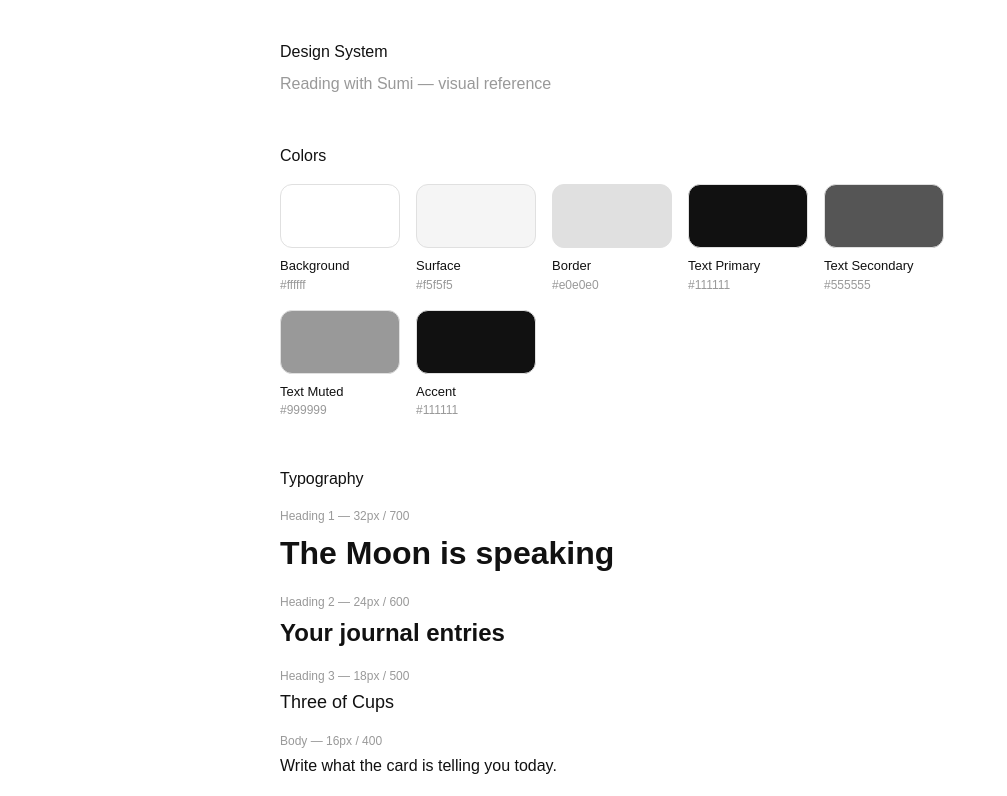
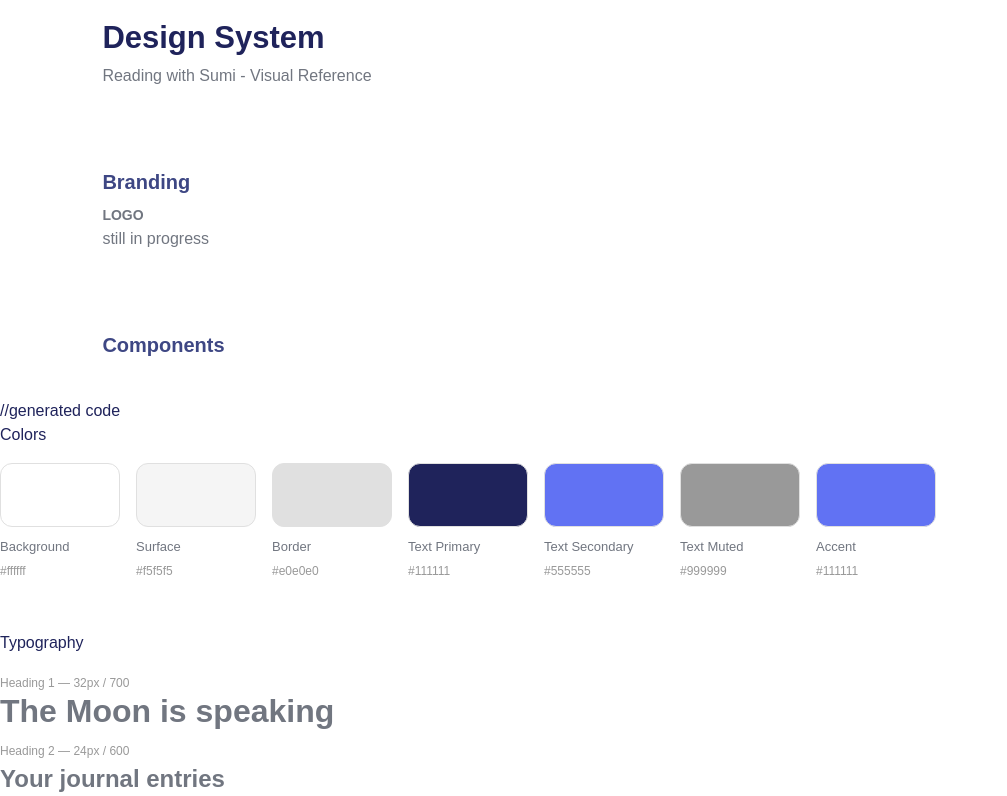
Before and after one commit to hellomaddie-UwU/Tarot_Journal_Web_App, a React (Vite) app: page /design-system in a window 1280 px wide. Shown: the top 796 px of the page, without its empty margins (0-1007 px from the left). Built offline with nearby package versions, Linux system fonts and the light colour scheme.

Commit message:
init design system revision

```diff
--- a/src/index.css
+++ b/src/index.css
@@ -7,10 +7,17 @@
   --color-bg: #ffffff;
   --color-surface: #f5f5f5;
   --color-border: #e0e0e0;
-  --color-text-primary: #111111;
-  --color-text-secondary: #555555;
+  --color-text-primary: #1F235B;
+  --color-text-secondary: #6172f3;
+  --color-text-body: #717680;
   --color-text-muted: #999999;
-  --color-accent: #111111;
+  --color-accent: #6172f3;
+
+  --indigo-900: #2D3282;
+
+  --grayblue-800: #293056;
+  --grayblue-700: #363F72;
+  --grayblue-600: #3E4784;;
 
   /* Typography */
   --font-base: 'Poppins', sans-serif;
@@ -29,3 +36,36 @@ body {
   background-color: var(--color-bg);
   color: var(--color-text-primary);
 }
+
+/*Containers*/
+  .top-section-container {padding: 20px 8% 40px 8%;}
+  .section-container {padding: 40px 8%;}
+
+/*Typography*/
+h1, h2, h3, h4, h5, h6 {color: var(--color-text-primary);}
+
+h4 {
+  font-size: 31px;
+  font-weight: 600;
+  line-height: 36px;
+}
+
+h6 {
+  font-size: 20px;
+  font-weight: 600;
+  line-height: 28px;
+  color: var(--grayblue-600);
+}
+
+P {
+  color: var(--color-text-body);
+  font-size: 16px;
+  line-height: 24px;
+  font-weight: 400;
+}
+
+.md-text {
+  font-size: 14px;
+  font-weight: 600;
+  line-height: 23px;
+}
--- a/src/pages/DesignSystem.jsx
+++ b/src/pages/DesignSystem.jsx
@@ -1,11 +1,22 @@
 function DesignSystem() {
   return (
-    <div style={{ padding: '40px', maxWidth: '800px', margin: '0 auto' }}>
-      <h1 style={{ marginBottom: '8px' }}>Design System</h1>
-      <p style={{ color: 'var(--color-text-muted)', marginBottom: '48px' }}>
-        Reading with Sumi — visual reference
-      </p>
+    <div>
+      <div className="top-section-container">
+        <h4 className="mb-2">Design System</h4>
+        <p>Reading with Sumi - Visual Reference</p>
+      </div>
+      <div className="section-container">
+        <h6 className="mb-2">Branding</h6>
+        <p className="md-text">LOGO</p>
+        <p>still in progress</p>
+      </div>
+      <div className="section-container">
+        <h6>Components</h6>
 
+      </div>
+
+
+      //generated code
       {/* Colors */}
       <section style={{ marginBottom: '48px' }}>
         <h2 style={{ marginBottom: '16px' }}>Colors</h2>
```
